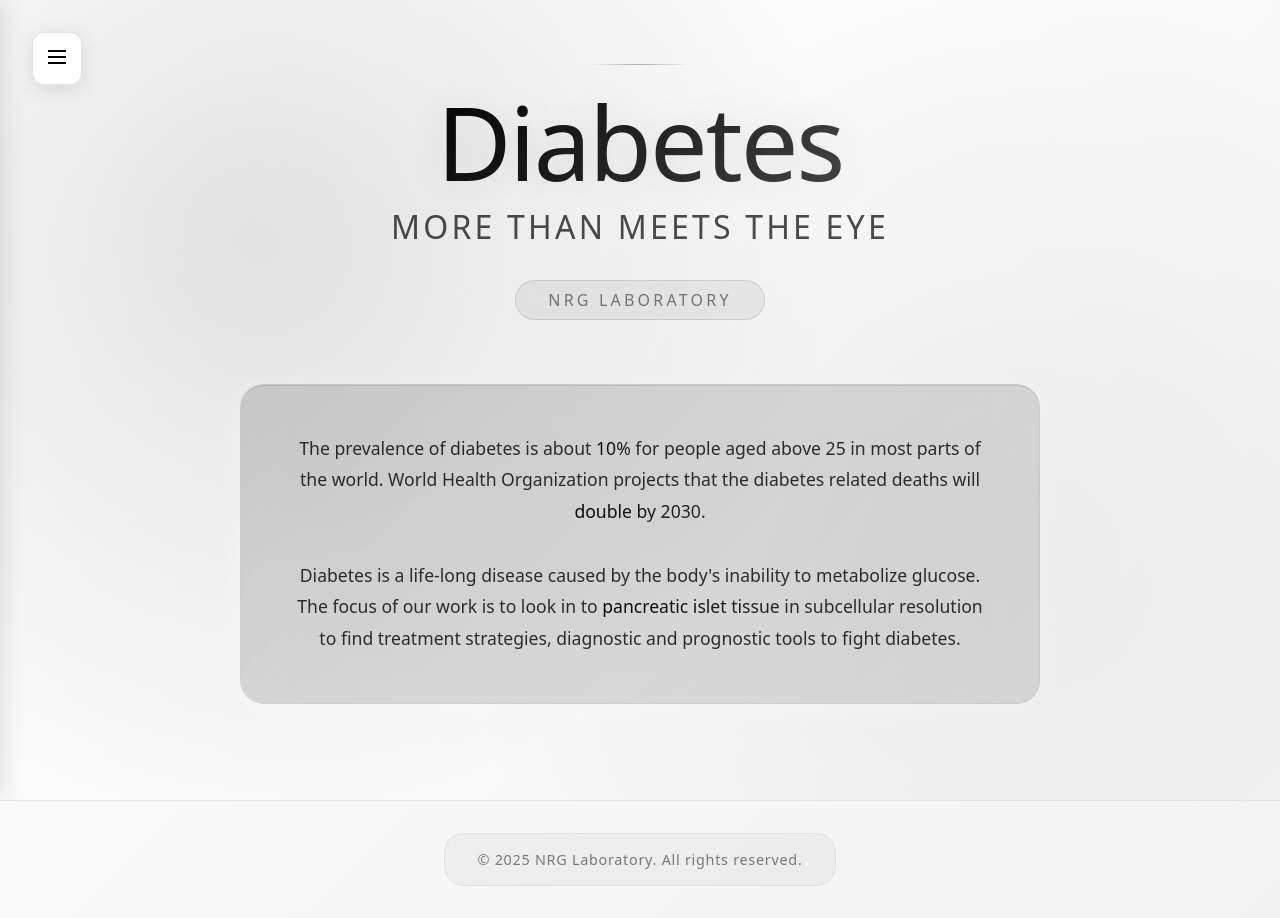
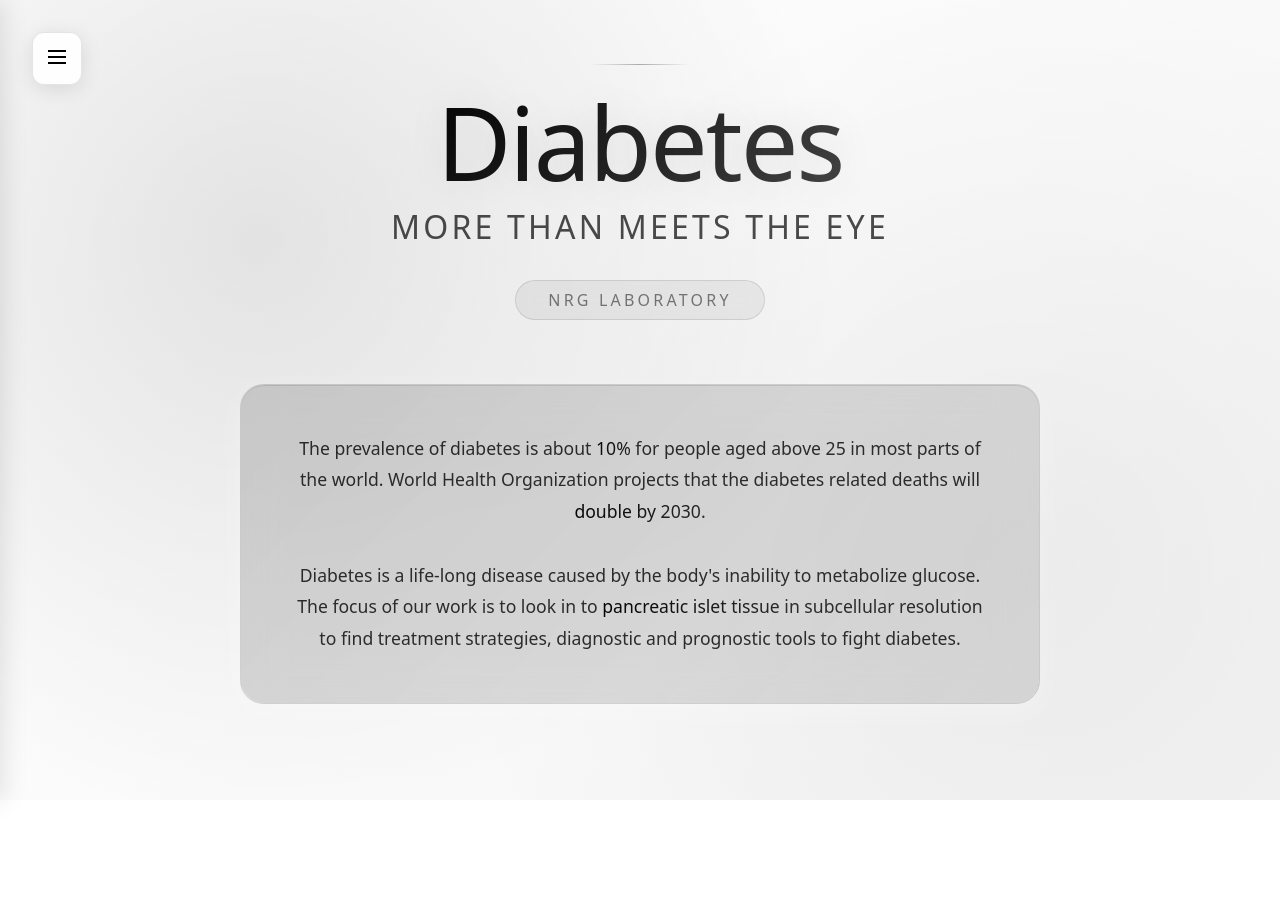
Before and after one commit to aniruddhballal/nikhil-lab-site, a React (Vite) app: page / in a window 1280 px wide. After the commit the page ends 800 px from the top, so only its background shows below. Built offline with nearby package versions, Linux system fonts and the light colour scheme.

Commit message:
Removing Layout.tsx-6

```diff
--- a/src/App.tsx
+++ b/src/App.tsx
@@ -5,12 +5,10 @@ import Publications from './pages/Publications';
 import Support from './pages/Support';
 import People from './pages/People';
 import Contact from './pages/Contact';
-import Layout from './components/Layout';
 
 function App() {
   return (
     <Router>
-      <Layout>
       <Routes>
         <Route path="/" element={<Home />} />
         <Route path="/research" element={<Research />} />
@@ -19,7 +17,6 @@ function App() {
         <Route path="/people" element={<People />} />
         <Route path="/contact" element={<Contact />} />
       </Routes>
-      </Layout>
     </Router>
   );
 }
--- a/src/components/Layout.tsx
+++ /dev/null
@@ -1,33 +0,0 @@
-import React from 'react';
-import { useLocation } from 'react-router-dom';
-import styles from '../styles/Layout.module.css';
-
-interface LayoutProps {
-  children: React.ReactNode;
-}
-
-export default function Layout({ children }: LayoutProps) {
-  const location = useLocation();
-  const isHomePage = location.pathname === '/';
-
-  return (
-    <div className={styles.appLayout}>
-      {!isHomePage && (
-        <header className={styles.siteHeader}>
-          <div className={styles.headerContent}>
-            <h1 className={styles.siteTitle}>NRG Laboratory</h1>
-            <p className={styles.siteTagline}>Diabetes Research & Innovation</p>
-          </div>
-        </header>
-      )}
-
-      <main className={styles.mainContent}>
-        {children}
-      </main>
-
-      <footer className={styles.siteFooter}>
-        <p>&copy; 2025 NRG Laboratory. All rights reserved.</p>
-      </footer>
-    </div>
-  );
-}
--- a/src/styles/Layout.module.css
+++ /dev/null
@@ -1,191 +0,0 @@
-.appLayout {
-  min-height: 100vh;
-  display: flex;
-  flex-direction: column;
-  background: #ffffff;
-  color: #000000;
-  position: relative;
-  overflow-x: hidden;
-}
-
-.appLayout::before {
-  content: '';
-  position: fixed;
-  top: 0;
-  left: 0;
-  right: 0;
-  bottom: 0;
-  background:
-    radial-gradient(circle at 10% 20%, rgba(0, 0, 0, 0.03) 0%, transparent 50%),
-    radial-gradient(circle at 90% 80%, rgba(0, 0, 0, 0.02) 0%, transparent 50%);
-  pointer-events: none;
-  z-index: 0;
-}
-
-.siteHeader {
-  position: relative;
-  z-index: 50;
-  backdrop-filter: blur(20px);
-  background: rgba(255, 255, 255, 0.9);
-  border-bottom: 1px solid rgba(0, 0, 0, 0.1);
-  padding: 2rem 0;
-}
-
-.siteHeader::before {
-  content: '';
-  position: absolute;
-  top: 0;
-  left: 0;
-  right: 0;
-  bottom: 0;
-  background: linear-gradient(135deg, rgba(0, 0, 0, 0.05), rgba(0, 0, 0, 0.02));
-  pointer-events: none;
-}
-
-.headerContent {
-  max-width: 1200px;
-  margin: 0 auto;
-  padding: 0 2rem;
-  text-align: center;
-  position: relative;
-  z-index: 1;
-}
-
-.siteTitle {
-  font-size: clamp(2rem, 5vw, 3.5rem);
-  font-weight: 100;
-  margin: 0;
-  letter-spacing: 0.05em;
-  background: linear-gradient(135deg, #000000, rgba(0, 0, 0, 0.8));
-  -webkit-background-clip: text;
-  -webkit-text-fill-color: transparent;
-  background-clip: text;
-  text-shadow: 0 0 30px rgba(0, 0, 0, 0.1);
-  transition: all 0.3s ease;
-  text-decoration: none;
-  position: relative;
-}
-
-.siteTitle:hover {
-  transform: translateY(-2px);
-  filter: brightness(1.1);
-}
-
-.siteTitle::after {
-  content: '';
-  position: absolute;
-  bottom: -8px;
-  left: 50%;
-  width: 0;
-  height: 1px;
-  background: linear-gradient(90deg, transparent, rgba(0, 0, 0, 0.8), transparent);
-  transform: translateX(-50%);
-  animation: expandUnderline 1.5s ease-out 0.5s forwards;
-}
-
-@keyframes expandUnderline {
-  from {
-    width: 0;
-  }
-  to {
-    width: 300px;
-  }
-}
-
-.siteTagline {
-  font-size: 1rem;
-  color: rgba(0, 0, 0, 0.6);
-  margin: 1.5rem 0 0 0;
-  letter-spacing: 0.1em;
-  text-transform: uppercase;
-  font-weight: 300;
-  position: relative;
-}
-
-.mainContent {
-  flex: 1;
-  position: relative;
-  z-index: 1;
-  min-height: calc(100vh - 200px);
-}
-
-.siteFooter {
-  position: relative;
-  z-index: 50;
-  backdrop-filter: blur(20px);
-  background: rgba(255, 255, 255, 0.9);
-  border-top: 1px solid rgba(0, 0, 0, 0.1);
-  padding: 2rem 0;
-  text-align: center;
-}
-
-.siteFooter::before {
-  content: '';
-  position: absolute;
-  top: 0;
-  left: 0;
-  right: 0;
-  bottom: 0;
-  background: linear-gradient(135deg, rgba(0, 0, 0, 0.02), rgba(0, 0, 0, 0.05));
-  pointer-events: none;
-}
-
-.siteFooter p {
-  margin: 0;
-  color: rgba(0, 0, 0, 0.5);
-  font-size: 0.9rem;
-  font-weight: 300;
-  letter-spacing: 0.05em;
-  position: relative;
-  z-index: 1;
-  padding: 1rem 2rem;
-  border-radius: 20px;
-  backdrop-filter: blur(10px);
-  background: rgba(0, 0, 0, 0.03);
-  border: 1px solid rgba(0, 0, 0, 0.05);
-  display: inline-block;
-  transition: all 0.3s ease;
-}
-
-.siteFooter p:hover {
-  background: rgba(0, 0, 0, 0.05);
-  border-color: rgba(0, 0, 0, 0.1);
-  transform: translateY(-1px);
-}
-
-@media (max-width: 768px) {
-  .headerContent {
-    padding: 0 1rem;
-  }
-
-  .siteTitle {
-    font-size: clamp(1.5rem, 6vw, 2.5rem);
-  }
-
-  .siteTagline {
-    font-size: 0.9rem;
-  }
-
-  .siteFooter {
-    padding: 1.5rem 0;
-  }
-
-  .siteFooter p {
-    padding: 0.8rem 1.5rem;
-    font-size: 0.8rem;
-  }
-}
-
-@media (max-width: 480px) {
-  .headerContent {
-    padding: 0 0.5rem;
-  }
-
-  .siteHeader {
-    padding: 1.5rem 0;
-  }
-
-  .siteFooter {
-    padding: 1rem 0;
-  }
-}
```
Lines whose indentation alone changed are shown as unchanged.
